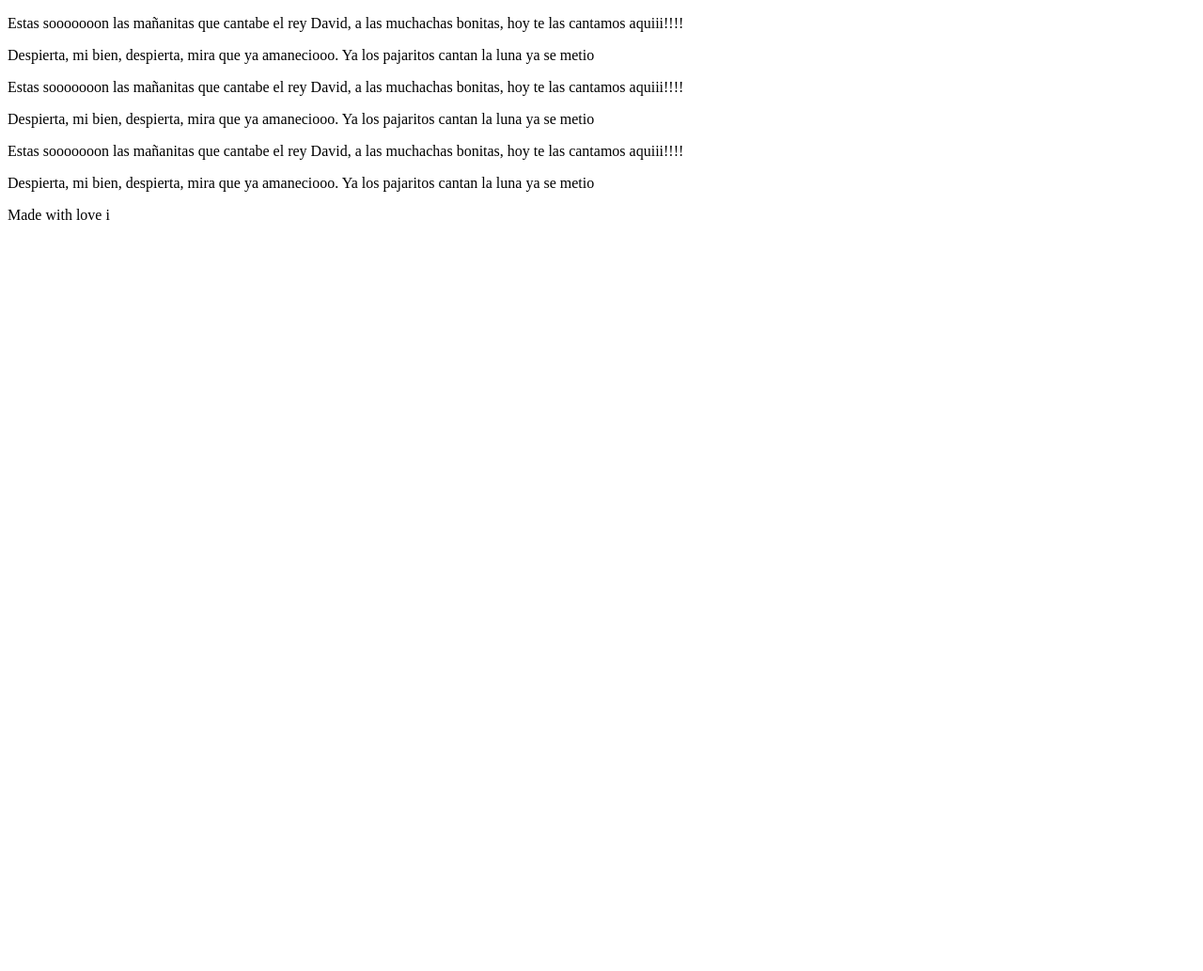
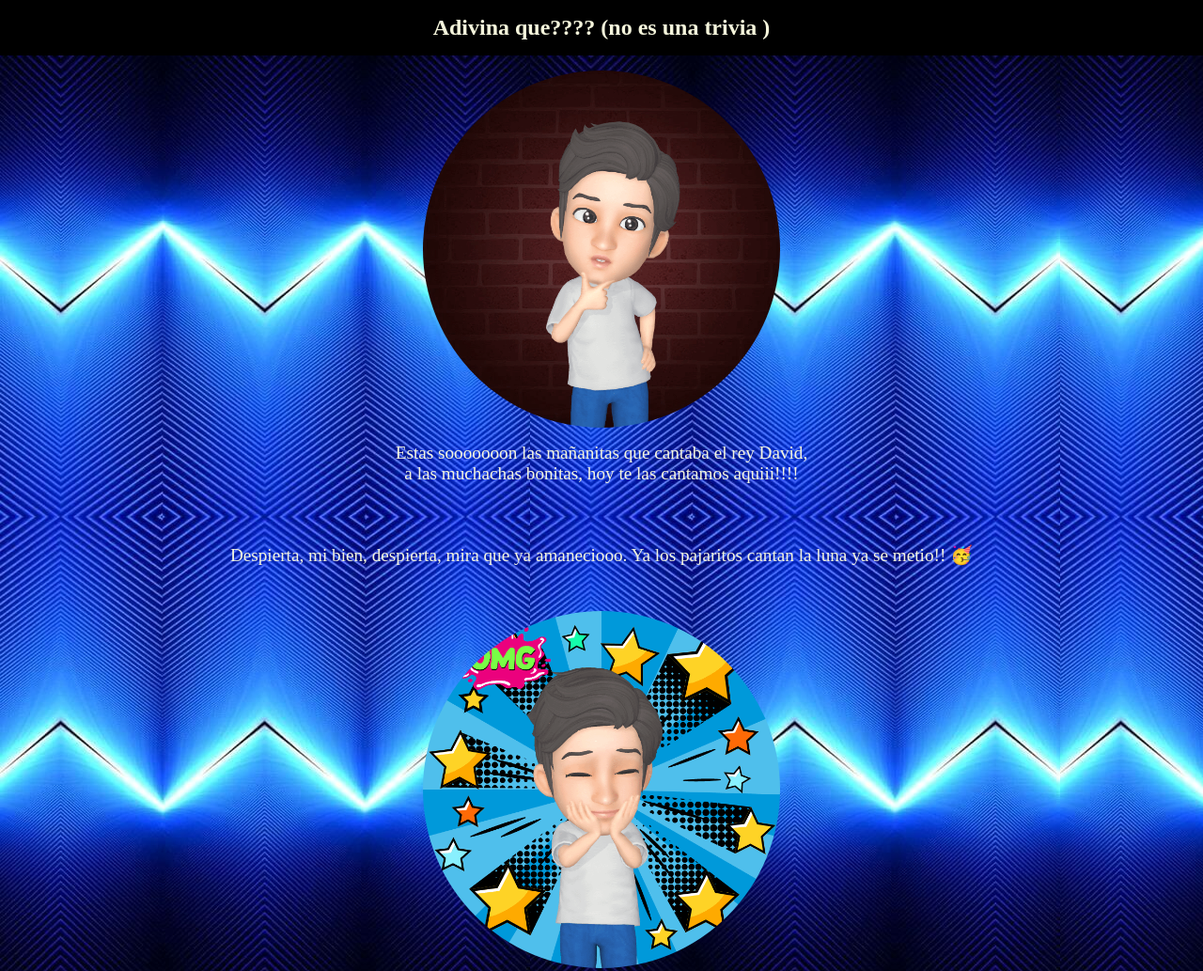
Before and after one commit to pedroalexdev/lapuac, a plain HTML site: page index.html in a window 1280 px wide. Shown: the top 1033 px of the page at 94% size. Before the commit the page ends 800 px from the top, so only its background shows below. Drawn offline with Linux system fonts and the light colour scheme.

Commit message:
terminada la primera fase de la pagina

```diff
--- /dev/null
+++ b/CSS/style.css
@@ -0,0 +1,65 @@
+*{
+    box-sizing: border-box;
+    margin: 0;
+    padding: 0;
+}
+header{
+    background: black;
+    margin-bottom: black;
+    padding: 1rem;
+
+}
+header h1 {
+    color: beige;
+    font-size: 24px;
+    text-align: center;
+}
+main{
+    background-image: url(../img/fondo.jpg);
+    /* height: auto;
+    display: flex;
+    flex-wrap: wrap; */
+}
+main div{
+    min-width: 240px;
+    min-height: 240px;
+    max-width: 380px;
+    max-height: 380px;
+    margin: 0rem auto;
+}
+div img{
+    width: 100%;
+    height: 100%;
+    border-radius: 50%;
+    margin: 1rem 0;
+}
+.doubt {
+    width: 90%;
+    margin: 0 auto;
+}
+main p{
+    color: beige;
+    text-align: center;
+    font-size: 1.2rem;
+    padding: 2rem 0;
+}
+.suprise{
+    width: 90%;
+    margin: 0 auto;
+}
+.suprise p{
+    color: beige;
+    text-align: center;
+    font-size: 1.2rem;
+}
+footer{
+    height: auto;
+    width: 100%;
+    padding: 1rem;
+    background: rgb(2,0,36);
+    background: linear-gradient(90deg, rgba(2,0,36,1) 0%, rgba(9,9,121,1) 47%, rgba(0,212,255,1) 100%);
+}
+footer p{
+    text-align: center;
+    color: beige;
+}
--- a/index.html
+++ b/index.html
@@ -4,46 +4,57 @@
     <meta charset="UTF-8">
     <meta http-equiv="X-UA-Compatible" content="IE=edge">
     <meta name="viewport" content="width=device-width, initial-scale=1.0">
-    <title>Document</title>
+    <title>Hola🥳</title>
+    <link rel="stylesheet" href="./CSS/style.css">
 </head>
 <body>
     <header>
-        <title>
-            <h1>
-                Adivina que???? (no es una trivia 🤣)
-            </h1>
-        </title>
+        <h1>
+            Adivina que???? (no es una trivia )
+        </h1>
     </header>
     <main>
         <section class="doubt">
             <div>
-
+                <img src="./img/AREmoji_20211101_111912_1781.gif" alt="">
             </div>
-            <p>Estas sooooooon las mañanitas que cantabe el rey David, a las muchachas bonitas, hoy te las cantamos aquiii!!!!</p>
-            <p>Despierta, mi bien, despierta, mira que ya amaneciooo. Ya los pajaritos cantan la luna ya se metio</p>
+            <p>Estas sooooooon las mañanitas que cantaba el rey David,<br/> a las muchachas bonitas, hoy te las cantamos aquiii!!!!</p>
+            <p>Despierta, mi bien, despierta, mira que ya amaneciooo. Ya los pajaritos cantan la luna ya se metio!! 🥳</p>
         </section>
         <section class="surprise">
             <div>
-
+                <img src="./img/AREmoji_20211101_111912_1886.gif" alt="">
             </div>
-            <p>Estas sooooooon las mañanitas que cantabe el rey David, a las muchachas bonitas, hoy te las cantamos aquiii!!!!</p>
-            <p>Despierta, mi bien, despierta, mira que ya amaneciooo. Ya los pajaritos cantan la luna ya se metio</p>
+            <p>Por ser esa persona que me hace reir 😂😂</p>
+            <p>A veces me regaña 😒</p>
+            <p>También me da consejos de supervivencia 😍</p>
+            <p>Queremos desearle muchisimo!!!!!!!🥳</p>
         </section>
         <section class="wishes">
-            <div></div>
-            <div></div>
-            <div></div>
+            <div>
+                <img src="./img/AREmoji_20211101_111912_1753.gif" alt="">
+            </div>
+            <div>
+                <img src="./img/AREmoji_20211101_111913_1931.gif" alt="">
+            </div>
+            <div>
+                <img src="./img/AREmoji_20211122_213750_2798.gif" alt="">
+            </div>
+            <p class="super">En este día tan especial esperamos que tenga un superultramegainstintosayayin
+            </p>
         </section>
         <section class="doubt">
-            <div>
-                <div></div>
+            <div class="happy">
+                <img src="./img/imagenes-animadas-feliz-cumpleanos-originales.gif" alt="">
             </div>
-            <p>Estas sooooooon las mañanitas que cantabe el rey David, a las muchachas bonitas, hoy te las cantamos aquiii!!!!</p>
-            <p>Despierta, mi bien, despierta, mira que ya amaneciooo. Ya los pajaritos cantan la luna ya se metio</p>
+            <p>Y que sigas cumpliendo muuchos añotes mas de vida jajaja (ya ve mas alcanzando)</p>
         </section>
     </main>
     <footer>
-        <p>Made with love <span>i</span></p>
+        <p>Made with love</p>
+        <div>
+            <img src="./img/PIKACHU.png" alt="">
+        </div>
     </footer>
 </body>
 </html>
```
Also changed, not shown: img/AREmoji_20211101_111912_1753.gif (added), img/AREmoji_20211101_111912_1781.gif (added), img/AREmoji_20211101_111912_1812.gif (added), img/AREmoji_20211101_111912_1847.gif (added), img/AREmoji_20211101_111912_1886.gif (added), img/AREmoji_20211101_111913_1931.gif (added), img/AREmoji_20211122_213750_2798.gif (added), img/PIKACHU.png (added), img/fondo.jpg (added), img/imagenes-animadas-feliz-cumpleanos-originales.gif (added), 1 other file.
